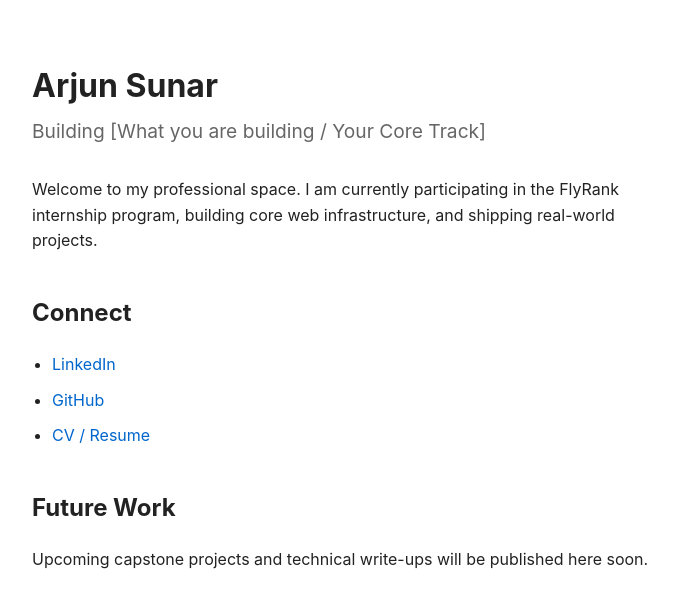
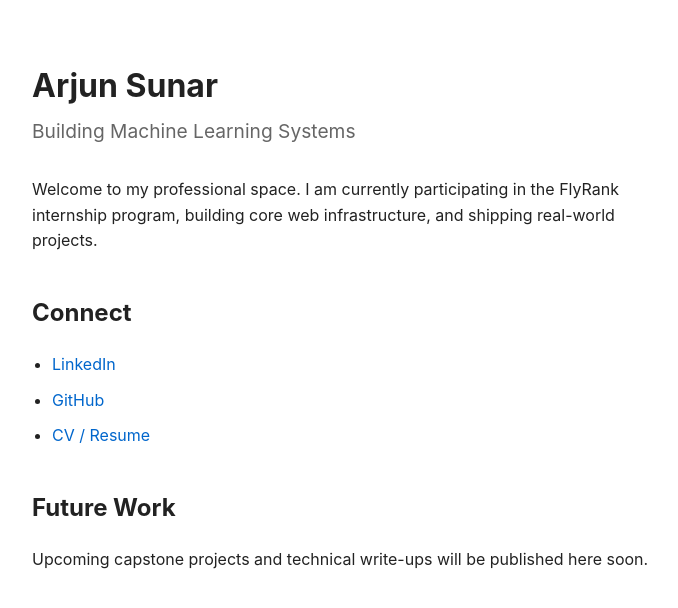
Before and after one commit to arjunsunar748/intern_ml_portfolio, a plain HTML site: page index.html in a window 1280 px wide. Shown: the whole page, without its empty margins (283-961 px from the left). Drawn offline with Linux system fonts and the light colour scheme.

Commit message:
update info

```diff
--- a/index.html
+++ b/index.html
@@ -25,7 +25,7 @@
 <body>
 
     <h1>Arjun Sunar</h1>
-    <div class="tagline">Building [What you are building / Your Core Track]</div>
+    <div class="tagline">Building Machine Learning Systems</div>
 
     <p>Welcome to my professional space. I am currently participating in the FlyRank internship program, building core web infrastructure, and shipping real-world projects.</p>
 
```
